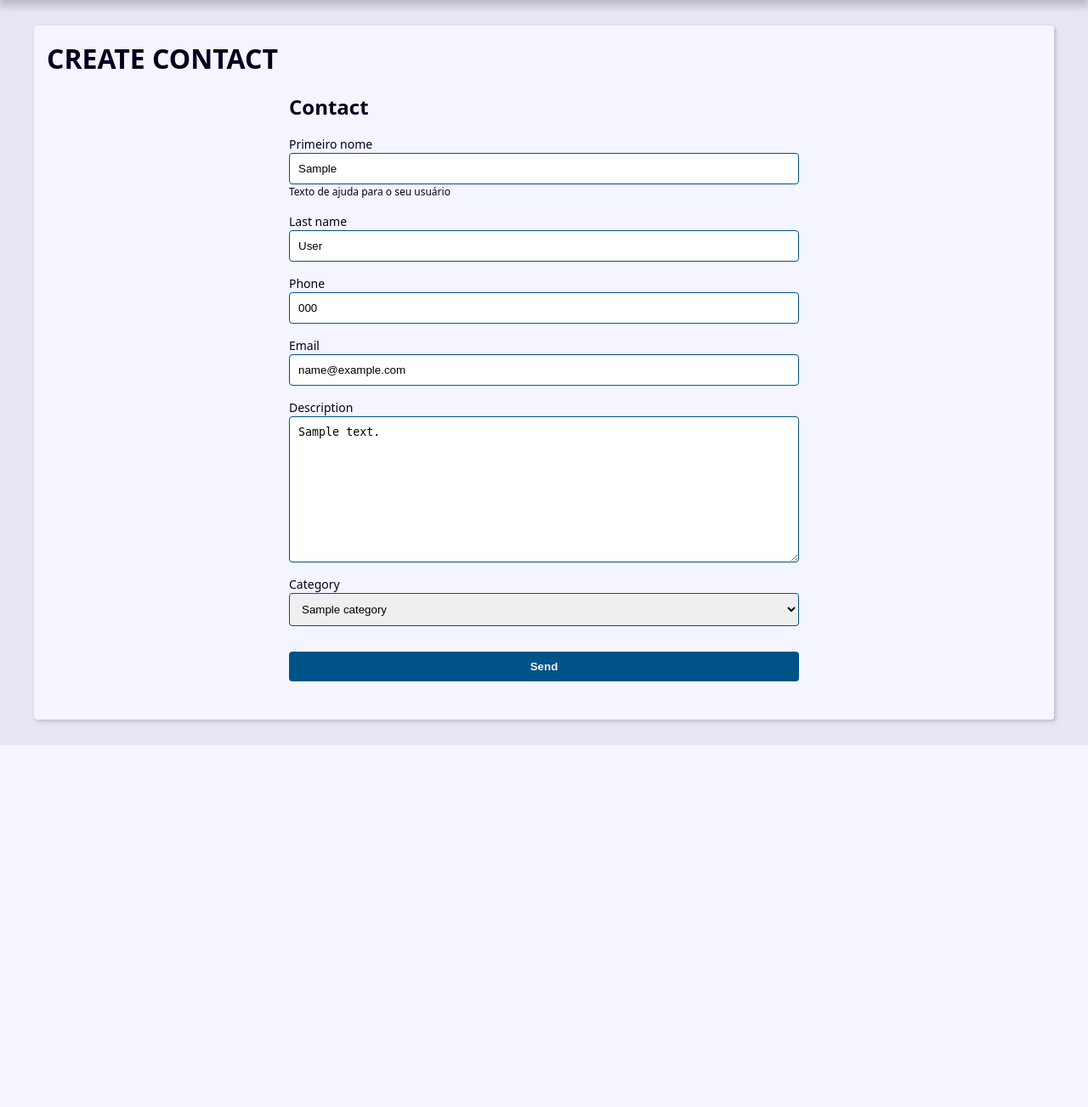
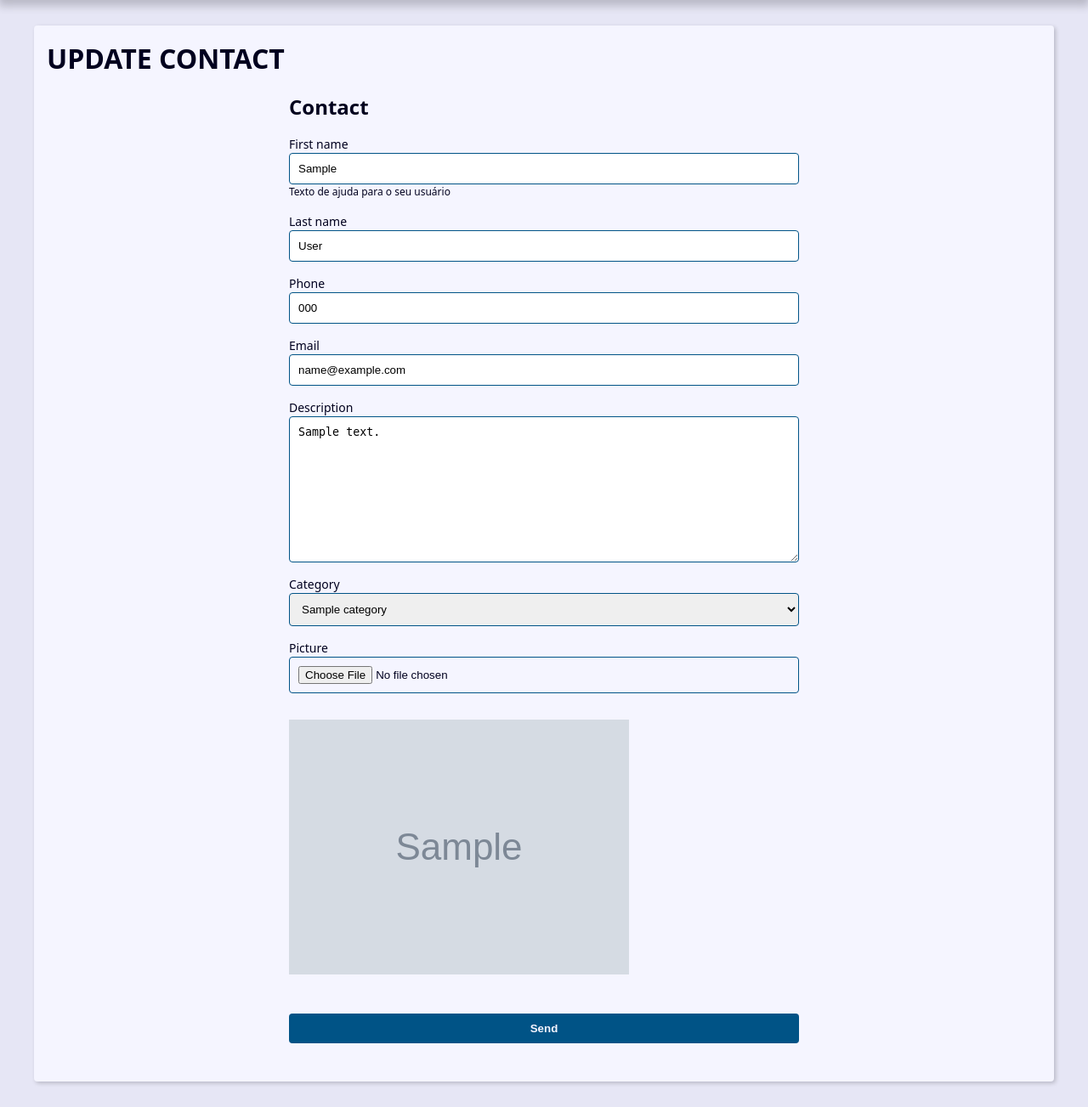
Before and after one commit to GabrielGuedesSilva/agenda-django, a Django app: page /contact/update/1/ in a window 1280 px wide. Shown: the part 239-1542 px from the top of the page at 85% size. Before the commit the page ends 1116 px from the top, so only its background shows below. Run offline with Django 4.2, Linux system fonts and the light colour scheme; tables that the repository leaves empty hold one stand-in row (values such as "Sample post"); grey boxes marked "Sample" are stand-in pictures.

Commit message:
Adicionando input de imagens no formulário

```diff
--- a/contact/forms.py
+++ b/contact/forms.py
@@ -3,26 +3,35 @@
 from contact import models
 
 class ContactForm(forms.ModelForm):
-    first_name = forms.CharField(
-        widget=forms.TextInput(
-            attrs= {
-            'class': 'classe-a classe-b',
-            'placeholder': 'Escreva aqui'
+
+    picture = forms.ImageField(
+        widget=forms.FileInput(
+            attrs={
+                'accept' : 'image/*',
             }
-        ),
-        label='Primeiro nome',
-        help_text='Texto de ajuda para o seu usuário'
+        )
     )
 
-    def __init__(self, *args, **kwargs):
-        super().__init__(*args, **kwargs)
+    # first_name = forms.CharField(
+    #     widget=forms.TextInput(
+    #         attrs= {
+    #         'class': 'classe-a classe-b',
+    #         'placeholder': 'Escreva aqui'
+    #         }
+    #     ),
+    #     label='Primeiro nome',
+    #     help_text='Texto de ajuda para o seu usuário'
+    # )
 
-        # self.fields['first_name'].widget = forms.PasswordInput()
+    # def __init__(self, *args, **kwargs):
+    #     super().__init__(*args, **kwargs)
 
-        # self.fields['first_name'].widget.attrs.update({
-        #     'class': 'classe-a classe-b',
-        #     'placeholder': 'Aqui veio do init'
-        # })
+    #     # self.fields['first_name'].widget = forms.PasswordInput()
+
+    #     # self.fields['first_name'].widget.attrs.update({
+    #     #     'class': 'classe-a classe-b',
+    #     #     'placeholder': 'Aqui veio do init'
+    #     # })
 
     class Meta:
         model = models.Contact
@@ -31,7 +40,8 @@
                   'phone',
                   'email',
                   'description',
-                  'category')
+                  'category',
+                  'picture')
         # widgets = {
         #     'first_name': forms.TextInput(
         #         attrs= {
--- a/contact/templates/contact/create.html
+++ b/contact/templates/contact/create-update.html
@@ -1,7 +1,7 @@
 {% extends "global/base.html" %}
 
 {% block content %}
-  <h1> CREATE CONTACT </h1>
+  <h1> {{ name_page }} </h1>
 
   <div class="form-wrapper">
 
@@ -31,6 +31,14 @@
             <p class="help-text"> {{ field.help_text }} </p>
           {% endif %}
         </div>
+
+        {% if field.name == 'picture' and field.value.url %}
+        <div class="form-group">
+            <p>
+              <img src="{{ field.value.url }}">
+            </p>
+        </div>
+        {% endif %}
         {% endfor %}
       </div>
 
--- a/contact/views/contact_forms.py
+++ b/contact/views/contact_forms.py
@@ -8,11 +8,12 @@
     form_action = reverse('contact:create')
 
     if request.method == 'POST':
-        form = ContactForm(request.POST)
+        form = ContactForm(request.POST, request.FILES)
 
         context = {
             'form': form,
-            'form_action': form_action
+            'form_action': form_action,
+            'name_page': 'CREATE CONTACT'
         }
 
         if form.is_valid():
@@ -21,18 +22,19 @@
 
         return render (
             request,
-            'contact/create.html',
+            'contact/create-update.html',
             context
         )
 
     context = {
             'form': ContactForm(),
-            'form_action': form_action
+            'form_action': form_action,
+            'name_page': 'CREATE CONTACT'
         }
 
     return render (
             request,
-            'contact/create.html',
+            'contact/create-update.html',
             context
         )
 
@@ -43,11 +45,12 @@
     contact = get_object_or_404(Contact, pk=contact_id, show=True)
 
     if request.method == 'POST':
-        form = ContactForm(request.POST,instance=contact)
+        form = ContactForm(request.POST, request.FILES, instance=contact)
 
         context = {
             'form': form,
-            'form_action': form_action
+            'form_action': form_action,
+            'name_page': 'UPDATE CONTACT'
         }
 
         if form.is_valid():
@@ -56,18 +59,19 @@
 
         return render (
             request,
-            'contact/create.html',
+            'contact/create-update.html',
             context
         )
 
     context = {
             'form': ContactForm(instance=contact),
-            'form_action': form_action
+            'form_action': form_action,
+            'name_page': 'UPDATE CONTACT'
         }
 
     return render (
             request,
-            'contact/create.html',
+            'contact/create-update.html',
             context
         )
 
```
Also changed, not shown: contact/templates/contact/contact.html (+7 -0 lines).
